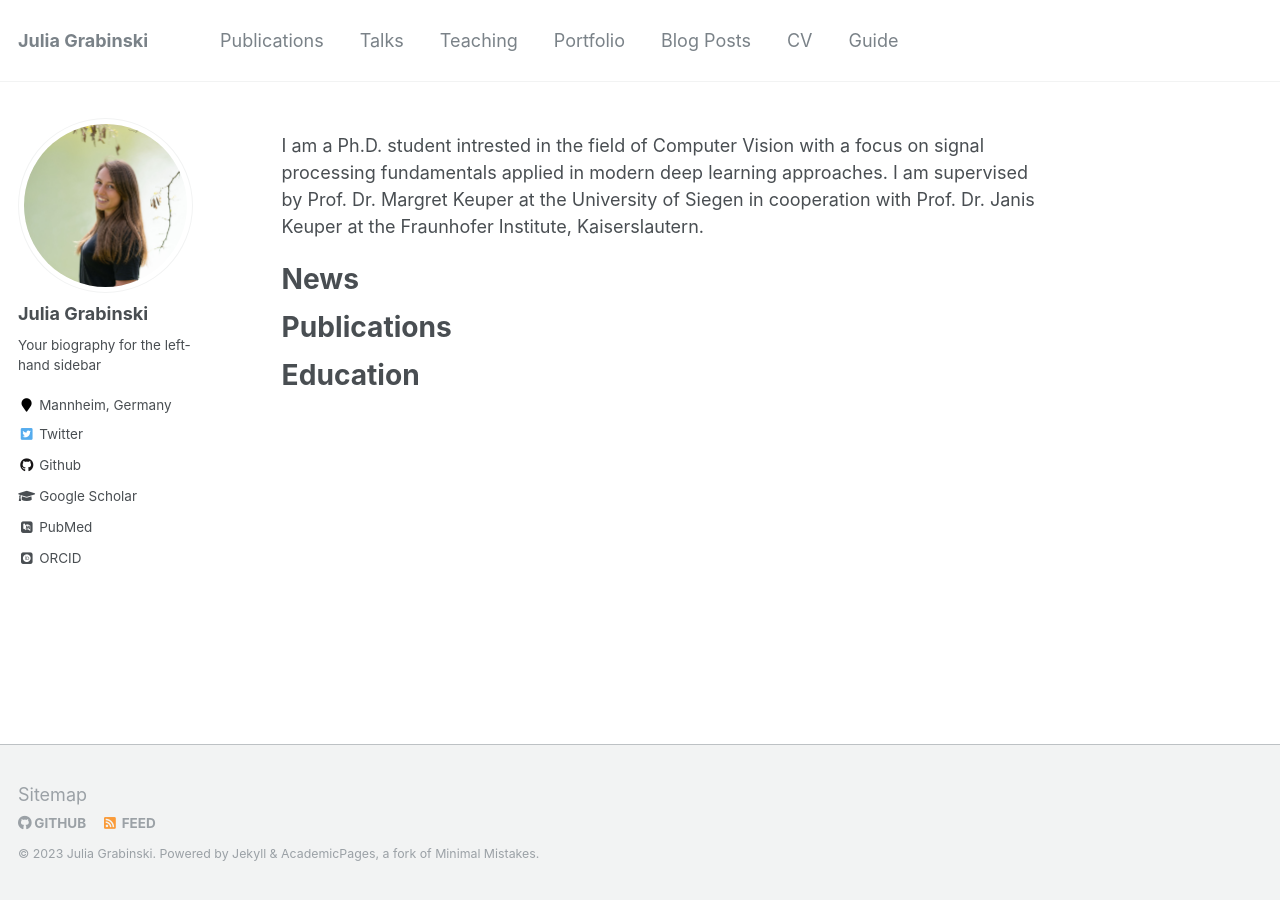
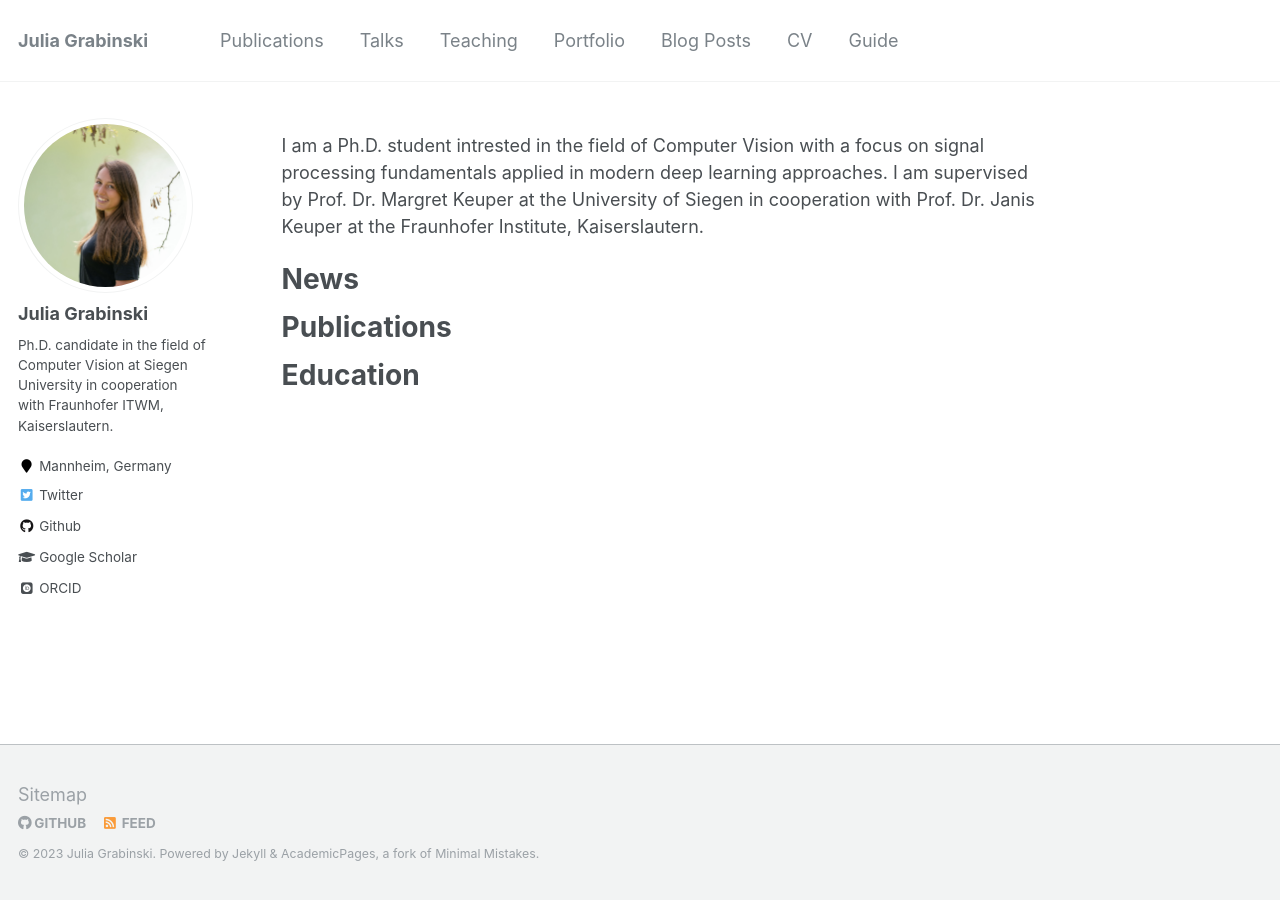
Before and after one commit to GeJulia/gejulia.github.io, a Jekyll site: the page built from _pages/about.md, in a window 1280 px wide. Built offline with Jekyll 4.4.1, drawn with Linux system fonts in a browser that asks for light colours; some web fonts are replaced; part of the change alters nothing that is shown.

Commit message:
Update _config.yml

```diff
--- a/_config.yml
+++ b/_config.yml
@@ -82,11 +82,11 @@ analytics:
 author:
   name             : "Julia Grabinski"
   avatar           : "JuliaGrabinski.jpg"
-  bio              : "Your biography for the left-hand sidebar"
+  bio              : "Ph.D. candidate in the field of Computer Vision at Siegen University in cooperation with Fraunhofer ITWM, Kaiserslautern."
   location         : "Mannheim, Germany"
   employer         :
-  pubmed           : "https://www.ncbi.nlm.nih.gov/pubmed/?term=john+snow"
-  googlescholar    : "http://yourfullgooglescholarurl.com"
+  pubmed           :  # "https://www.ncbi.nlm.nih.gov/pubmed/?term=john+snow"
+  googlescholar    : "https://scholar.google.com/citations?user=V9ry9KcAAAAJ&hl=de&oi=ao"
   email            :
   researchgate     :  # example: "https://www.researchgate.net/profile/yourprofile"
   uri              :
@@ -96,20 +96,20 @@ author:
   flickr           :
   facebook         :
   foursquare       :
-  github           : "academicpages"
+  github           : "gejulia"
   google_plus      :
   keybase          :
   instagram        :
-  impactstory      : #"https://profiles.impactstory.org/u/xxxx-xxxx-xxxx-xxxx"
+  impactstory      :
   lastfm           :
   linkedin         :
-  orcid            : "http://orcid.org/yourorcidurl"
+  orcid            : "http://orcid.org/0000-0002-8371-1734"
   pinterest        :
   soundcloud       :
-  stackoverflow    : # http://stackoverflow.com/users/123456/username
+  stackoverflow    :
   steam            :
   tumblr           :
-  twitter          : "replacethistwitterhandle"
+  twitter          : "JuliaGrabinski"
   vine             :
   weibo            :
   xing             :
```
